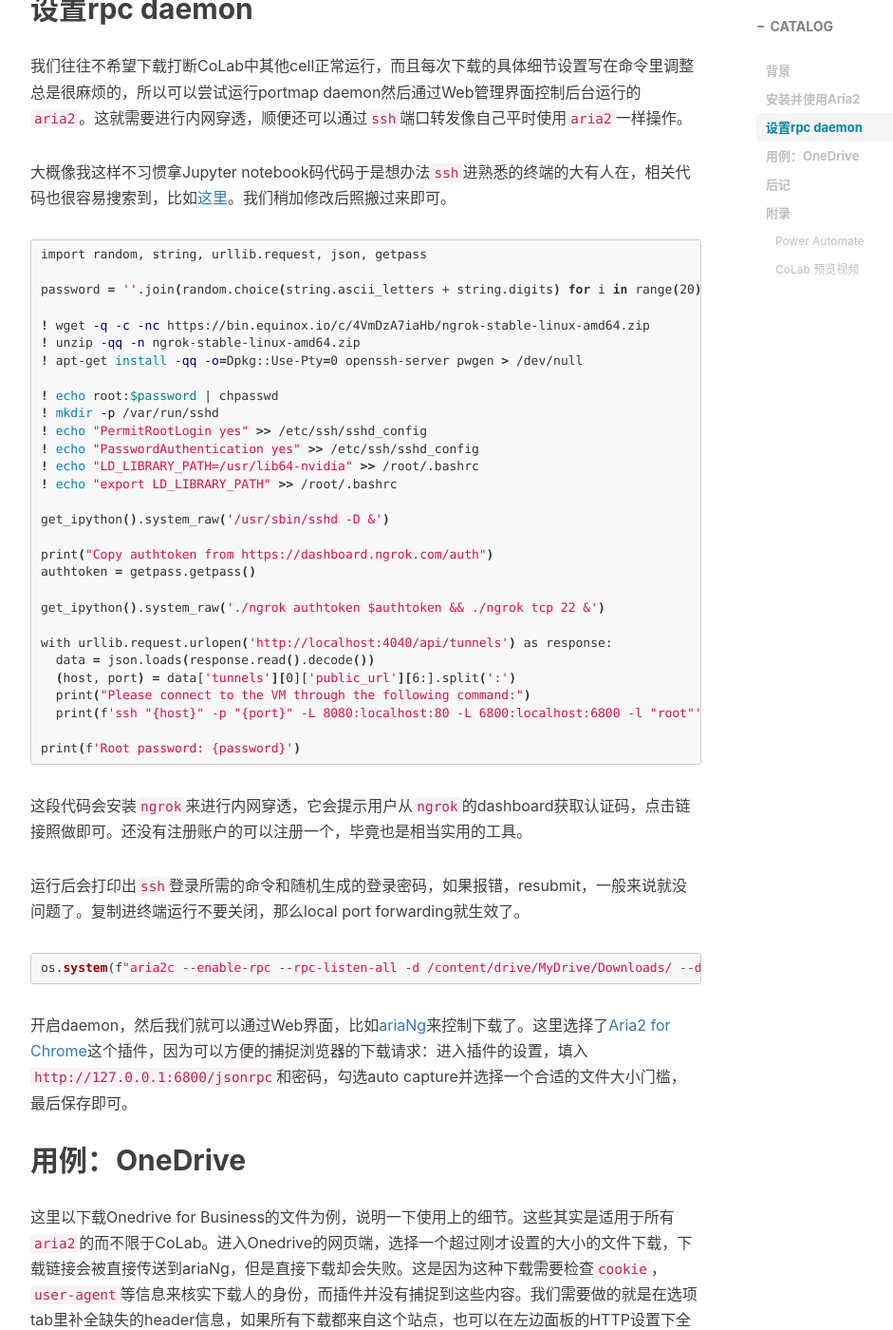
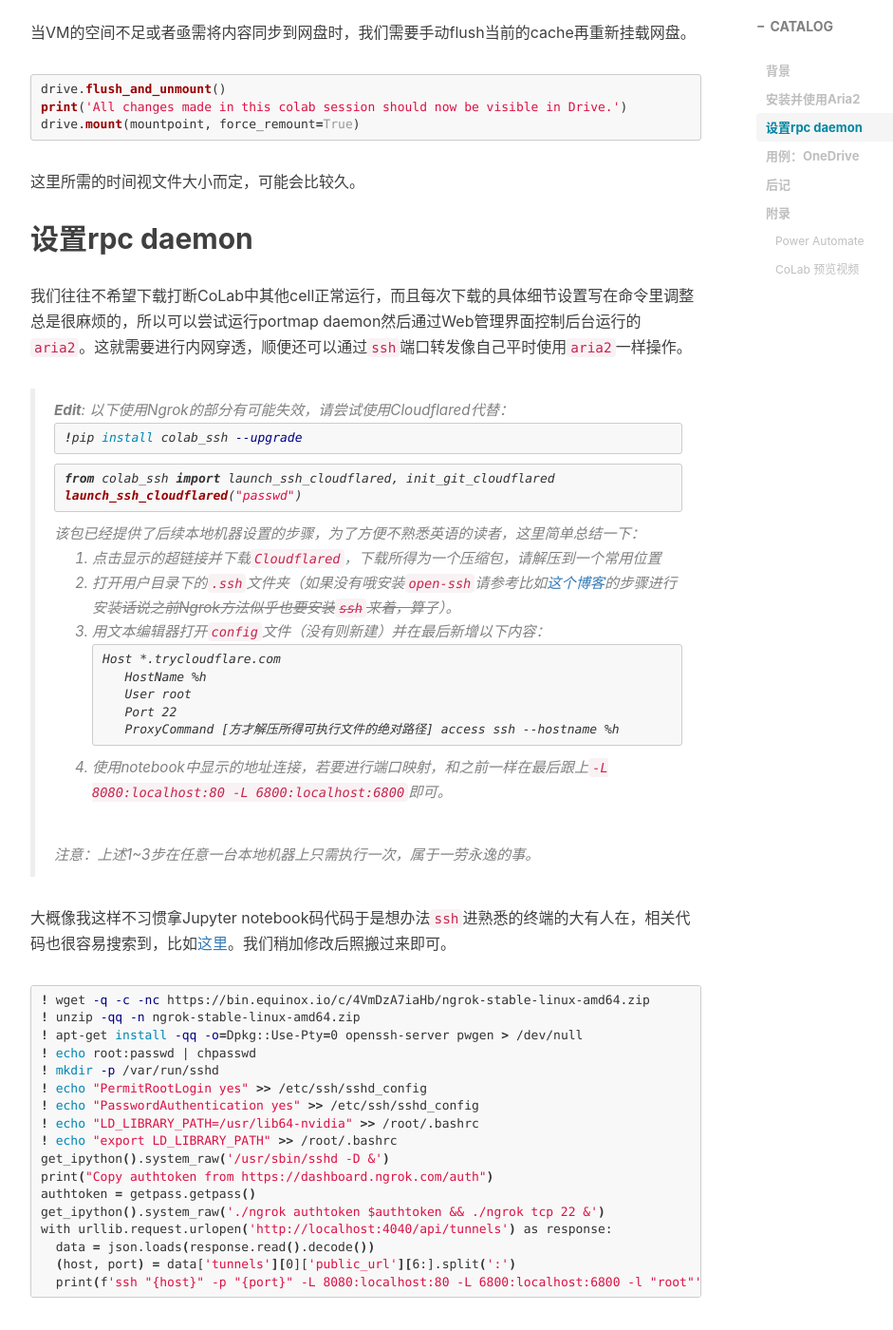
Before and after one commit to ZhangTianrong/ZhangTianrong.github.io, a Jekyll site: the page built from _posts/2020-12-26-Download-With-CoLab-Not-Recommanded-Though.md, in a window 1280 px wide and 1400 px high, scrolled down 2149 px. Shown: the whole window at 95% size, without its empty margins (233-1174 px from the left). Built offline with Jekyll 4.4.1, drawn with Linux system fonts in a browser that asks for light colours; nearby versions of some CDN libraries; some web fonts are replaced; comment, search, counter and statistics services are not loaded; some of the changed text lies outside the part shown.

Commit message:
include update about the relating colab notebook

````diff
--- a/_posts/2020-12-26-Download-With-CoLab-Not-Recommanded-Though.md
+++ b/_posts/2020-12-26-Download-With-CoLab-Not-Recommanded-Though.md
@@ -2,14 +2,16 @@
 layout:         post
 title:          用CoLab离线下载（不提倡）
 subtitle:       Not a practice of honor, but it can be really helpful.
-date:           2020-12-26
+date:           2020-12-31
 author:        Miangu
 catalog:       true
 tags:
     - Econnoisseur
 ---
 
-这个标签下的文章基本都是些薅羊毛的奇技淫巧，说实话这么做多多少少是不光彩的，免费的工具摆在那里还是应当尽量按照其原本的设计意图使用。不过毕竟方便，所以到了有需要的时候，真香定律永远适用。这次的内容一点也不复杂，都是一些发掘薅羊毛姿势时遇到的小问题，太长不看的可以打开<a href="https://colab.research.google.com/github/ZhangTianrong/TextDepository/blob/master/RemoteConnection.ipynb" target="_parent">这个CoLab Notebook</a>，里面的注释还算挺全面的，应该属于看了就懂的类型。
+> **Edit**: 没想到刚码完不久就要更新……原本使用Ngrok的方法被证实不稳定，现已更新使用Cloudflared代替的选项。CoLab notebook地址不变，更新了内容的同时使用form重写了交互界面。~~于是就更没有必要看这篇文章了……~~
+
+这个标签下的文章基本都是些薅羊毛的奇技淫巧，说实话这么做多多少少是不光彩的，免费的工具摆在那里还是应当尽量按照其原本的设计意图使用。不过毕竟方便，所以到了有需要的时候，真香定律永远适用。这次的内容一点也不复杂，都是一些发掘薅羊毛姿势时遇到的小问题，所给出的代码只是最小能够实现所需功能的代码，一些辅助使用和增强的代码则被省略了，注释和空行也进行了删减来使文章更加紧凑，太长不看的可以直接打开该Colab notebook[![](https://colab.research.google.com/assets/colab-badge.svg)](https://colab.research.google.com/assets/colab-badge.svg)使用，里面的注释还算挺全面的，应该属于看了就懂的类型。
 
 ## 背景
 
@@ -21,7 +23,7 @@ mountpoint = '/content/drive'
 drive.mount(mountpoint, force_remount=True)
 ```
 
-挂载后的FuseFS使用起来就像本地磁盘一样，文件随用随取地cache到本地，新文件和修改操作也会在一段时间后sync到网盘，这样下载一次数据集就可以反复使用，训练进度也可以有效备份。而这恰好也能够完成离线下载的任务。
+挂载后的FuseFS使用起来就像本地磁盘一样，文件随用随取地cache到本地，新文件和修改操作也会在一段时间后sync到网盘，这样下载一次数据集就可以反复使用，训练进度也可以有效备份。而这恰好也能够用来完成离线下载的任务。
 
 ## 安装并使用Aria2
 
@@ -62,50 +64,63 @@ drive.mount(mountpoint, force_remount=True)
 
 我们往往不希望下载打断CoLab中其他cell正常运行，而且每次下载的具体细节设置写在命令里调整总是很麻烦的，所以可以尝试运行portmap daemon然后通过Web管理界面控制后台运行的`aria2`。这就需要进行内网穿透，顺便还可以通过`ssh`端口转发像自己平时使用`aria2`一样操作。
 
+> **Edit**: 以下使用Ngrok的部分有可能失效，请尝试使用Cloudflared代替：
+> ```sh
+> !pip install colab_ssh --upgrade
+> ```
+> ```python
+> from colab_ssh import launch_ssh_cloudflared, init_git_cloudflared
+> launch_ssh_cloudflared("passwd")
+> ```
+> 该包已经提供了后续本地机器设置的步骤，为了方便不熟悉英语的读者，这里简单总结一下：
+> 1. 点击显示的超链接并下载`Cloudflared`，下载所得为一个压缩包，请解压到一个常用位置
+> 2. 打开用户目录下的`.ssh`文件夹（如果没有哦安装`open-ssh`请参考比如[这个博客](https://blog.csdn.net/weixin_43064185/article/details/90080815)的步骤进行安装~~话说之前Ngrok方法似乎也要安装`ssh`来着，算了~~）。
+> 3. 用文本编辑器打开`config`文件（没有则新建）并在最后新增以下内容：
+> ```
+> Host *.trycloudflare.com
+>	  HostName %h
+>	  User root
+>	  Port 22
+>	  ProxyCommand [方才解压所得可执行文件的绝对路径] access ssh --hostname %h
+> ```
+> 4. 使用notebook中显示的地址连接，若要进行端口映射，和之前一样在最后跟上`-L 8080:localhost:80 -L 6800:localhost:6800`即可。
+>
+> 注意：上述1~3步在任意一台本地机器上只需执行一次，属于一劳永逸的事。
+
 大概像我这样不习惯拿Jupyter notebook码代码于是想办法`ssh`进熟悉的终端的大有人在，相关代码也很容易搜索到，比如[这里](https://github.com/shawwn/colab-tricks)。我们稍加修改后照搬过来即可。
 
 ```sh
-import random, string, urllib.request, json, getpass
-
-password = ''.join(random.choice(string.ascii_letters + string.digits) for i in range(20))
-
 ! wget -q -c -nc https://bin.equinox.io/c/4VmDzA7iaHb/ngrok-stable-linux-amd64.zip
 ! unzip -qq -n ngrok-stable-linux-amd64.zip
 ! apt-get install -qq -o=Dpkg::Use-Pty=0 openssh-server pwgen > /dev/null
-
-! echo root:$password | chpasswd
+! echo root:passwd | chpasswd
 ! mkdir -p /var/run/sshd
 ! echo "PermitRootLogin yes" >> /etc/ssh/sshd_config
 ! echo "PasswordAuthentication yes" >> /etc/ssh/sshd_config
 ! echo "LD_LIBRARY_PATH=/usr/lib64-nvidia" >> /root/.bashrc
 ! echo "export LD_LIBRARY_PATH" >> /root/.bashrc
-
 get_ipython().system_raw('/usr/sbin/sshd -D &')
-
 print("Copy authtoken from https://dashboard.ngrok.com/auth")
 authtoken = getpass.getpass()
-
 get_ipython().system_raw('./ngrok authtoken $authtoken && ./ngrok tcp 22 &')
-
 with urllib.request.urlopen('http://localhost:4040/api/tunnels') as response:
   data = json.loads(response.read().decode())
   (host, port) = data['tunnels'][0]['public_url'][6:].split(':')
-  print("Please connect to the VM through the following command:")
   print(f'ssh "{host}" -p "{port}" -L 8080:localhost:80 -L 6800:localhost:6800 -l "root"')
-
-print(f'Root password: {password}')
 ```
 这段代码会安装`ngrok`来进行内网穿透，它会提示用户从`ngrok`的dashboard获取认证码，点击链接照做即可。还没有注册账户的可以注册一个，毕竟也是相当实用的工具。
 
-运行后会打印出`ssh`登录所需的命令和随机生成的登录密码，如果报错，resubmit，一般来说就没问题了。复制进终端运行不要关闭，那么local port forwarding就生效了。
+运行后会打印出`ssh`登录所需的命令，使用密码`passwd`登录即可，如果报错，resubmit，一般来说就没问题了。复制进终端运行不要关闭，那么local port forwarding就生效了。
 
 ```python
-os.system(f"aria2c --enable-rpc --rpc-listen-all -d /content/drive/MyDrive/Downloads/ --disable-ipv6 --rpc-secret={password} --max-concurrent-downloads=10 --max-connection-per-server=10 --min-split-size=10M --split=5  --bt-tracker=$(sed ':a;N;$!ba;s/\n\n/,/g' /content/tracker) --bt-enable-lpd=true --rpc-allow-origin-all --file-allocation=none --seed-time=300 -D")
+os.system(f"aria2c --enable-rpc --rpc-listen-all -d /content/drive/MyDrive/Downloads/ --disable-ipv6 --rpc-secret=passwd --max-concurrent-downloads=10 --max-connection-per-server=10 --min-split-size=10M --split=5  --bt-tracker=$(sed ':a;N;$!ba;s/\n\n/,/g' /content/tracker) --bt-enable-lpd=true --rpc-allow-origin-all --file-allocation=none --seed-time=300 -D")
 ```
 
-开启daemon，然后我们就可以通过Web界面，比如[ariaNg](http://ariang.mayswind.net/latest/)来控制下载了。这里选择了[Aria2 for Chrome](https://chrome.google.com/webstore/detail/aria2-for-chrome/mpkodccbngfoacfalldjimigbofkhgjn)这个插件，因为可以方便的捕捉浏览器的下载请求：进入插件的设置，填入`http://127.0.0.1:6800/jsonrpc`和密码，勾选auto capture并选择一个合适的文件大小门槛，最后保存即可。
+开启daemon，然后我们就可以通过Web界面，比如[ariaNg](http://ariang.mayswind.net/latest/)来控制下载了。这里选择了[Aria2 for Chrome](https://chrome.google.com/webstore/detail/aria2-for-chrome/mpkodccbngfoacfalldjimigbofkhgjn)这个插件，因为可以方便的捕捉浏览器的下载请求：进入插件的设置，填入`http://127.0.0.1:6800/jsonrpc`和密码`passwd`，勾选auto capture并选择一个合适的文件大小门槛，最后保存即可。
 
 ## 用例：OneDrive
+
+> **Edit**: 实测使用Edge Chromium的同一插件[Aria2 for Edge](https://microsoftedge.microsoft.com/addons/detail/aria2-for-edge/jjfgljkjddpcpfapejfkelkbjbehagbh)可以自动捕捉请求头。我还想怎么可能这么火的插件连自动填写请求头都做不到呢。原来罪在Chrome，这也促使了我向Edge转移，此后也会在`box-start`标签下更新使用浏览器的一些心得和技巧。
 
 这里以下载Onedrive for Business的文件为例，说明一下使用上的细节。这些其实是适用于所有`aria2`的而不限于CoLab。进入Onedrive的网页端，选择一个超过刚才设置的大小的文件下载，下载链接会被直接传送到ariaNg，但是直接下载却会失败。这是因为这种下载需要检查`cookie`，`user-agent`等信息来核实下载人的身份，而插件并没有捕捉到这些内容。我们需要做的就是在选项tab里补全缺失的header信息，如果所有下载都来自这个站点，也可以在左边面板的HTTP设置下全局修改。`cookie`之类的写在自定义请求头中，`user-agent`就写在自定义User Agent下。
 
@@ -143,11 +158,8 @@ from base64 import b64encode
 import os
 
 save_path = input("Enter the path to the file to peek (you can find it in the left penel): ")
-
 compressed_path = "/content/result_compressed.mp4"
-
 os.system(f"ffmpeg -i {save_path} -ss 00:00:30 -to 00:01:00 -strict -2 -vcodec libx264 -acodec copy {compressed_path}")
-
 mp4 = open(compressed_path,'rb').read()
 data_url = "data:video/mp4;base64," + b64encode(mp4).decode()
 HTML("""
````
Also changed, not shown: other parts of _posts/2020-12-26-Download-With-CoLab-Not-Recommanded-Though.md (+1 -1 lines).
